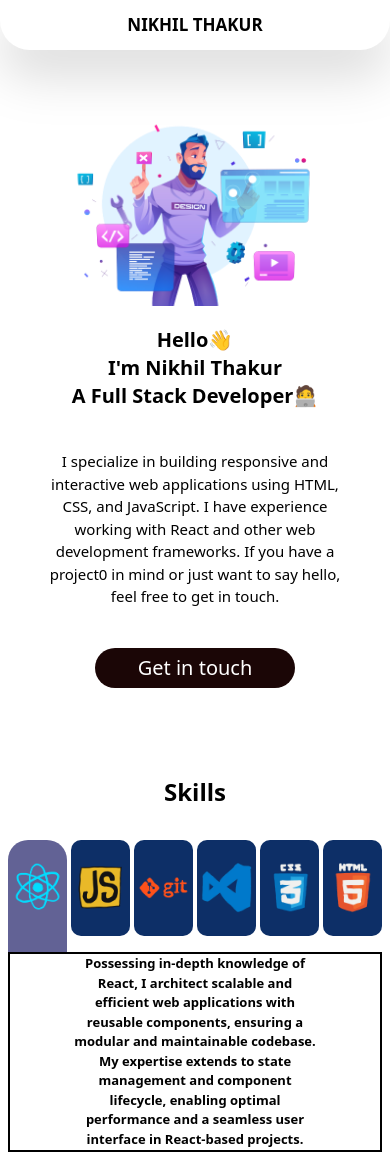
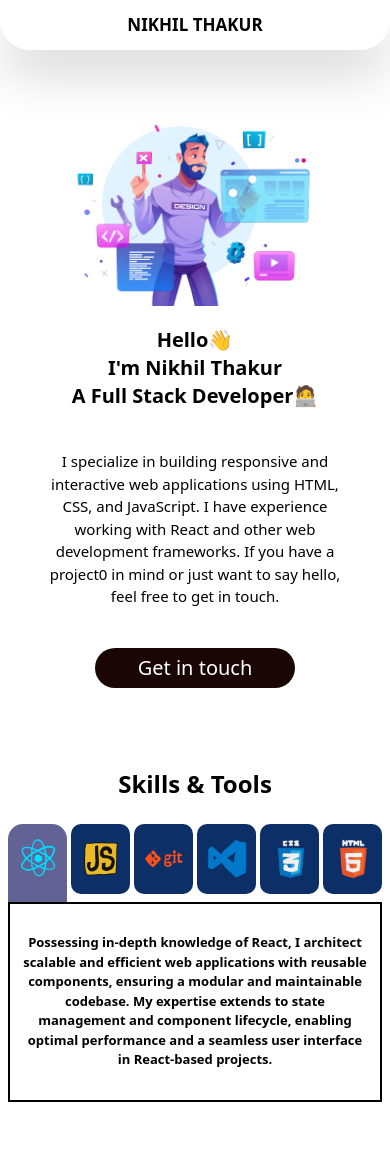
Before and after one commit to NIKHIL7154/Portfolio-ReactJs, a React (Create React App) app: page / in a window 390 px wide. After the commit the page ends 1102 px from the top, so only its background shows below. Built offline with nearby package versions, Linux system fonts and the light colour scheme.

Commit message:
Final commit of 30 dec

```diff
--- a/src/Components/Skills.jsx
+++ b/src/Components/Skills.jsx
@@ -19,26 +19,27 @@ const Skills = () => {
     function setthestate(x){
       sethoverid(x)
     }
-    const skilldiv='p-1 md:p-4 lg:p-0 w-[17%] h-24 md:h-40 flex items-center justify-center'
+    const skilldiv='p-1 md:p-4 lg:p-0 w-[17%] h-[70px] md:h-40 flex items-center justify-center'
 
-    const skillbelow='w-[20%] h-4'
+    const skillbelow='w-[17%] h-2 md:h-4'
     const skcolor='bg-[#0d2f67] rounded-[10px]'
-    const skhovercolor=['bg-[#191964ad]','bg-[#191964ad] rounded-t-[20px]']
+    const skhovercolor=['bg-[#191964ad]','bg-[#191964ad] rounded-t-[15px] md:rounded-t-[20px]']
 
 
 
   return (
     <div className='px-2 md:px-10'>
       <div className='flex flex-col items-center justify-around'>
-        <div className='font-bold text-2xl py-8'>Skills</div>
+        <div className='font-bold text-2xl py-6 md:py-8'>Skills & Tools</div>
+
         <div className='w-full'>
-          <div className='flex items-center w-full justify-center gap-1'>
-              <div onMouseOver={()=>{setthestate(1)}} className={`${hoverid===1?skhovercolor[1]:skcolor} ${skilldiv}`}><img className='w-[60px] md:w-24' src={reactico} alt="" /></div>
-              <div onMouseOver={()=>{setthestate(2)}} className={`${hoverid===2?skhovercolor[1]:skcolor} ${skilldiv}`}><img className='w-[60px] md:w-24' src={jsico} alt="" /></div>
-              <div onMouseOver={()=>{setthestate(3)}} className={`${hoverid===3?skhovercolor[1]:skcolor} ${skilldiv}`}><img className='w-[60px] md:w-24' src={gitico} alt="" /></div>
-              <div onMouseOver={()=>{setthestate(4)}} className={`${hoverid===4?skhovercolor[1]:skcolor} ${skilldiv}`}><img className='w-[60px] md:w-24' src={vsico} alt="" /></div>
-              <div onMouseOver={()=>{setthestate(5)}} className={`${hoverid===5?skhovercolor[1]:skcolor} ${skilldiv}`}><img className='w-[60px] md:w-24' src={cssico} alt="" /></div>
-              <div onMouseOver={()=>{setthestate(6)}} className={`${hoverid===6?skhovercolor[1]:skcolor} ${skilldiv}`}><img className='w-[60px] md:w-24' src={htmlico} alt="" /></div>
+          <div className='flex items-center w-full justify-around gap-1'>
+              <div onMouseOver={()=>{setthestate(1)}} className={`${hoverid===1?skhovercolor[1]:skcolor} ${skilldiv}`}><img className='w-[40px] md:w-24' src={reactico} alt="" /></div>
+              <div onMouseOver={()=>{setthestate(2)}} className={`${hoverid===2?skhovercolor[1]:skcolor} ${skilldiv}`}><img className='w-[40px] md:w-24' src={jsico} alt="" /></div>
+              <div onMouseOver={()=>{setthestate(3)}} className={`${hoverid===3?skhovercolor[1]:skcolor} ${skilldiv}`}><img className='w-[40px] md:w-24' src={gitico} alt="" /></div>
+              <div onMouseOver={()=>{setthestate(4)}} className={`${hoverid===4?skhovercolor[1]:skcolor} ${skilldiv}`}><img className='w-[40px] md:w-24' src={vsico} alt="" /></div>
+              <div onMouseOver={()=>{setthestate(5)}} className={`${hoverid===5?skhovercolor[1]:skcolor} ${skilldiv}`}><img className='w-[40px] md:w-24' src={cssico} alt="" /></div>
+              <div onMouseOver={()=>{setthestate(6)}} className={`${hoverid===6?skhovercolor[1]:skcolor} ${skilldiv}`}><img className='w-[40px] md:w-24' src={htmlico} alt="" /></div>
           </div>
           <div className='flex items-center w-full justify-around gap-1'>
             <div className={`${skillbelow} ${hoverid===1?skhovercolor[0]:'bg-white'}`}></div>
@@ -52,7 +53,7 @@ const Skills = () => {
 
         </div>
 
-        <div style={{border:'2px solid black'}} className={`h-[200px] w-full flex items-center justify-center text-[13px] md:text-2xl font-bold text-center px-16`}>{skilldetails["hf0"+hoverid]}</div>
+        <div style={{border:'2px solid black'}} className={`h-[200px] w-full flex items-center justify-center text-[13px] md:text-2xl font-bold text-center p-3 md:px-16`}>{skilldetails["hf0"+hoverid]}</div>
 
       </div>
 
```
